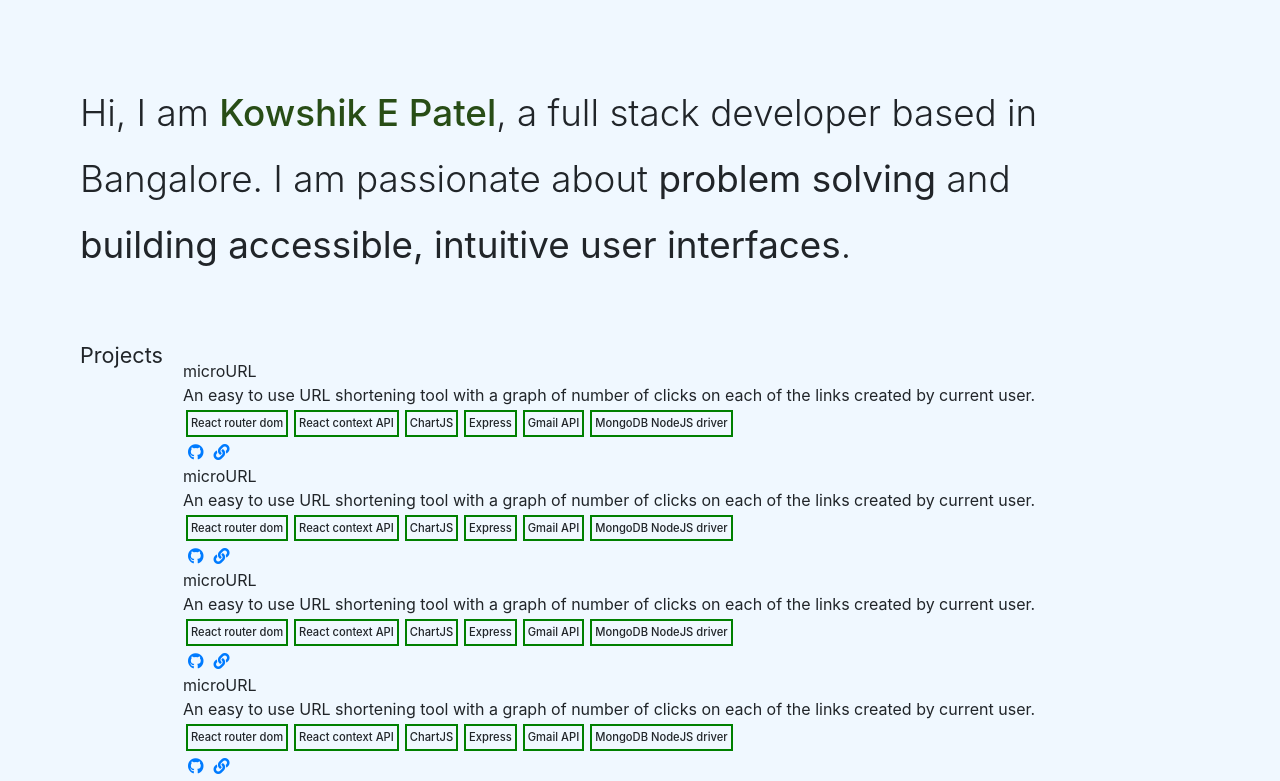
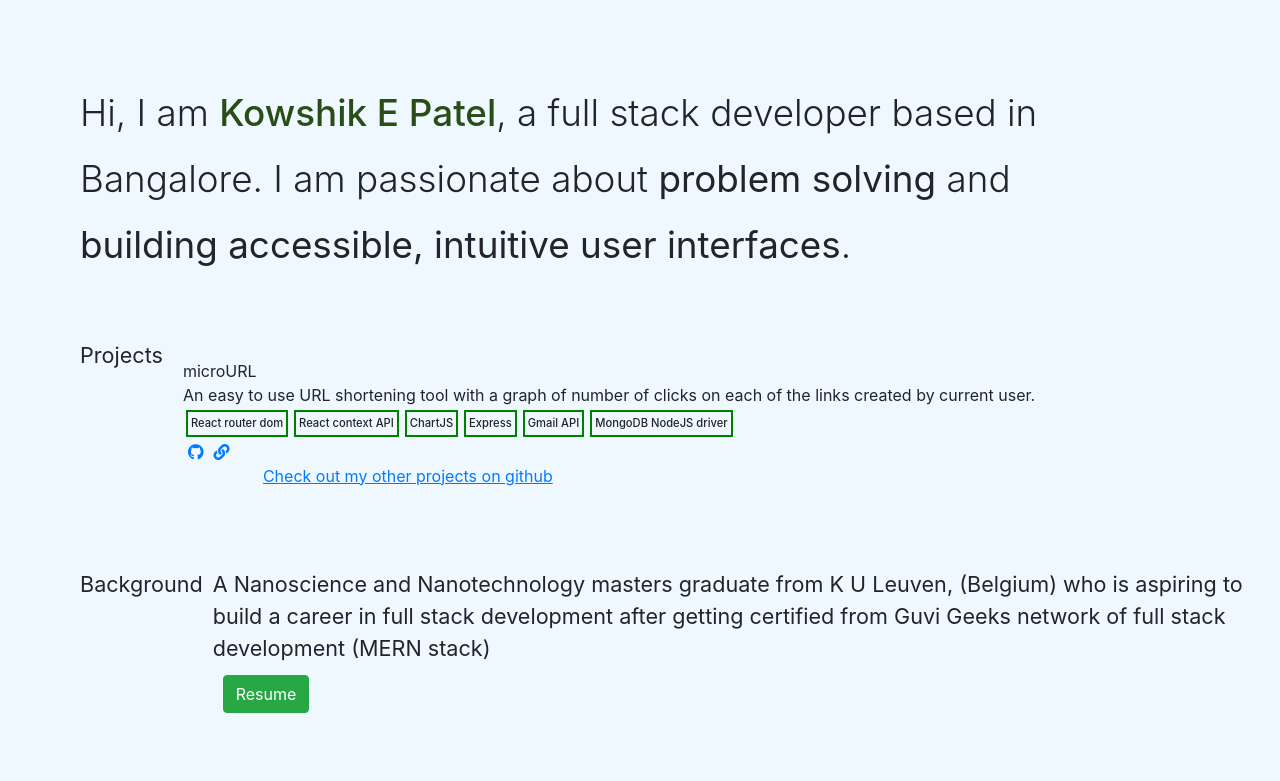
Before and after one commit to KowshikEPatel/portfolio, a React (Create React App) app: page / in a window 1280 px wide. Shown: the top 781 px of the page. Built offline with nearby package versions, Linux system fonts and the light colour scheme.

Commit message:
project list edit

```diff
--- a/src/Components/Projects.js
+++ b/src/Components/Projects.js
@@ -28,17 +28,16 @@ export default function Projects() {
         <div className='projects'>
             <div>Projects</div>
             <div className='cardelement' style={{margin:'10px',padding:'10px',fontSize:'1.0rem'}}>
-                { projects.map((element,index)=>{
-                    return <div key={index}>
-                                <div className='cardtitle'>{element['projectname']}</div>
-                                <div >{element['projectdescription']}</div>
-                                <div style={{display:'flex'}}>{element['projectlibraries'].map((e,index)=>{ return <div style={{border:"2px solid green",fontSize:'0.7rem',fontWeight:'510' ,margin:'3px',padding:'3px'}} key={index}>{e}</div> })}</div>
-                                <div style={{display:'flex'}}>
-                                    <div style={{margin:'0 5px 0 5px'}}><a target="_blank" rel="noreferrer" href='https://github.com/KowshikEPatel/urlshortnerfe'><i className="fab fa-github"></i></a></div>
-                                    <div style={{margin:'0 5px 0 5px'}}><a target="_blank" rel="noreferrer" href='https://friendly-feynman-57301c.netlify.app'><i className="fas fa-link"></i></a></div>
-                                </div>
-                            </div>
-                })}
+                 <div>
+                    <div className='cardtitle'>{projects[0]['projectname']}</div>
+                    <div >{projects[0]['projectdescription']}</div>
+                    <div style={{display:'flex'}}>{projects[0]['projectlibraries'].map((e,index)=>{ return <div style={{border:"2px solid green",fontSize:'0.7rem',fontWeight:'510' ,margin:'3px',padding:'3px'}} key={index}>{e}</div> })}</div>
+                    <div style={{display:'flex'}}>
+                        <div style={{margin:'0 5px 0 5px'}}><a target="_blank" rel="noreferrer" href='https://github.com/KowshikEPatel/urlshortnerfe'><i className="fab fa-github"></i></a></div>
+                        <div style={{margin:'0 5px 0 5px'}}><a target="_blank" rel="noreferrer" href='https://friendly-feynman-57301c.netlify.app'><i className="fas fa-link"></i></a></div>
+                    </div>
+                </div>
+
                   <a className='otherprojects' rel="noreferrer" targer='_blank' href='https://github.com/KowshikEPatel?tab=repositories'> Check out my other projects on github</a>
             </div>
 
```
